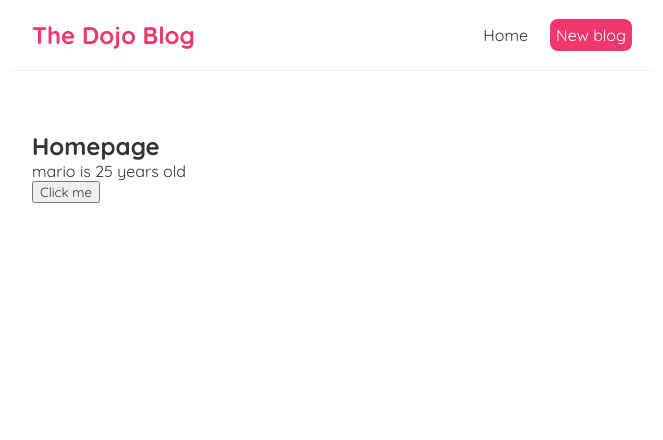
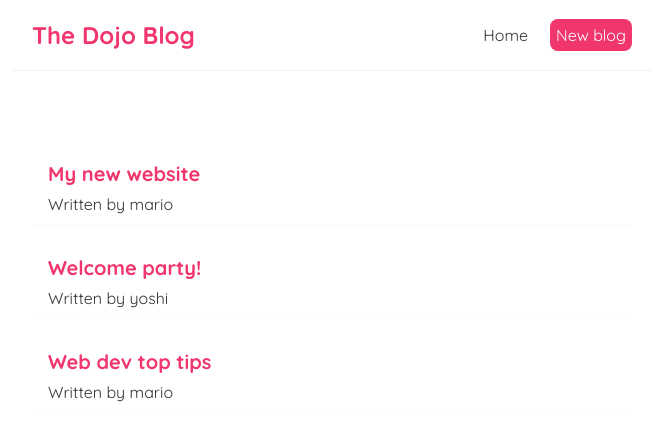
Before and after one commit to Nastassia13/fe-react, a React (Create React App) app: page / in a window 1280 px wide. Shown: the top 440 px of the page, without its empty margins (308-971 px from the left). Built offline with nearby package versions, Linux system fonts and the light colour scheme.

Commit message:
Outputting lists

```diff
--- a/src/Home.js
+++ b/src/Home.js
@@ -2,20 +2,20 @@
 
 const Home = () => {
 
-    const [name, setName] = useState("mario");
-    const [age, setAge] = useState(25);
-
-    const handleClick = () => {
-        setName("luigi");
-        setAge(30);
-    }
-
+    const [blogs, setBlogs] = useState([
+        { title: 'My new website', body: 'lorem ipsum...', author: 'mario', id: 1 },
+        { title: 'Welcome party!', body: 'lorem ipsum...', author: 'yoshi', id: 2 },
+        { title: 'Web dev top tips', body: 'lorem ipsum...', author: 'mario', id: 3 }
+    ]);
 
     return (
         <div className="home">
-            <h2>Homepage</h2>
-            <p>{ name } is { age } years old</p>
-            <button onClick={handleClick}>Click me</button>
+            {blogs.map(blog => (
+                <div className="blog-preview" key={blog.id}>
+                    <h2>{ blog.title }</h2>
+                    <p>Written by { blog.author }</p>
+                </div>
+            ))}
         </div>
       );
 }
--- a/src/index.css
+++ b/src/index.css
@@ -33,3 +33,18 @@
   margin: 40px auto;
   padding: 20px;
 }
+
+/* blog previews / list */
+.blog-preview {
+  padding: 10px 16px;
+  margin: 20px 0;
+  border-bottom: 1px solid #fafafa;
+}
+.blog-preview:hover {
+  box-shadow: 1px 3px 5px rgba(0,0,0,0.1);
+}
+.blog-preview h2 {
+  font-size: 20px;
+  color: #f1356d;
+  margin-bottom: 8px;
+}
```
